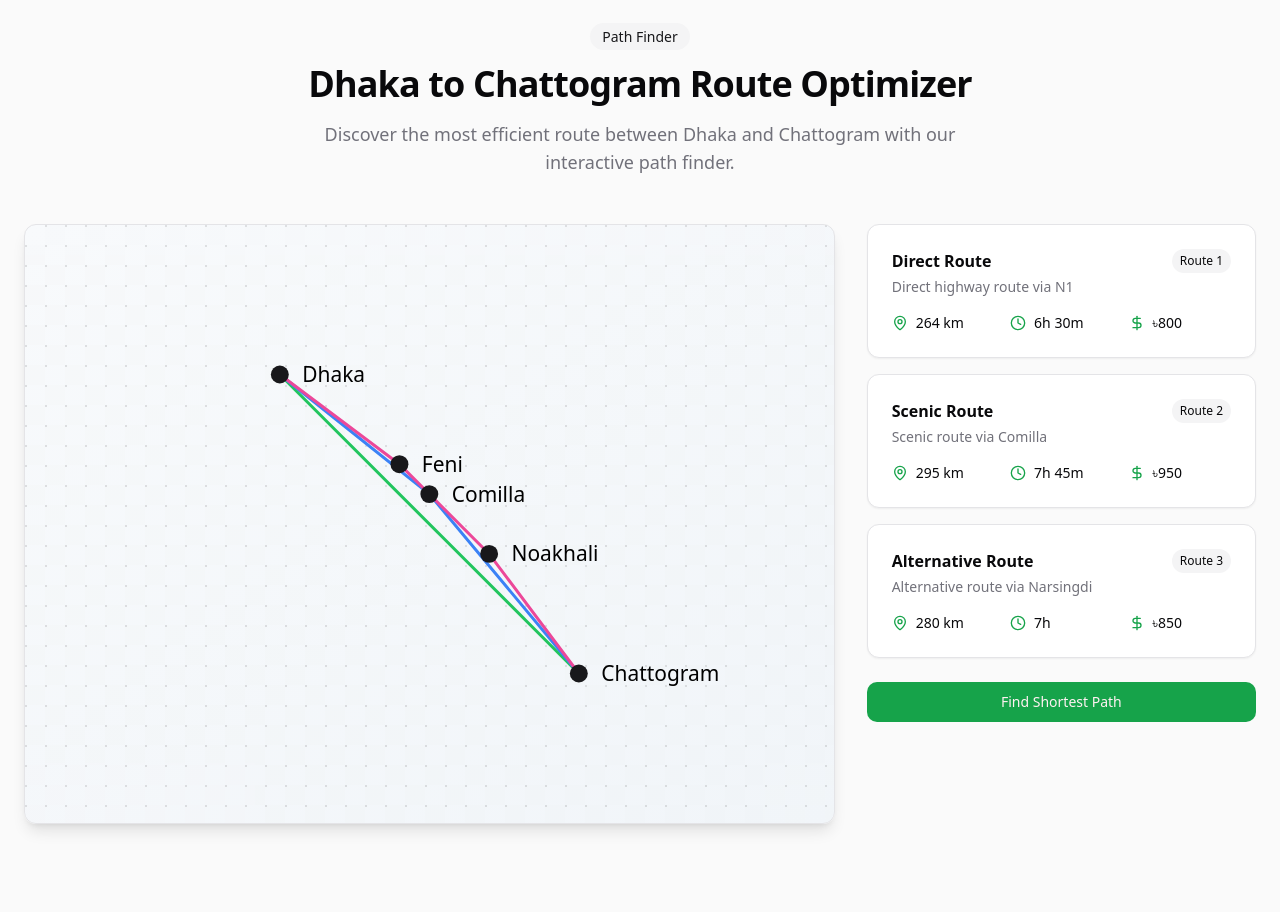
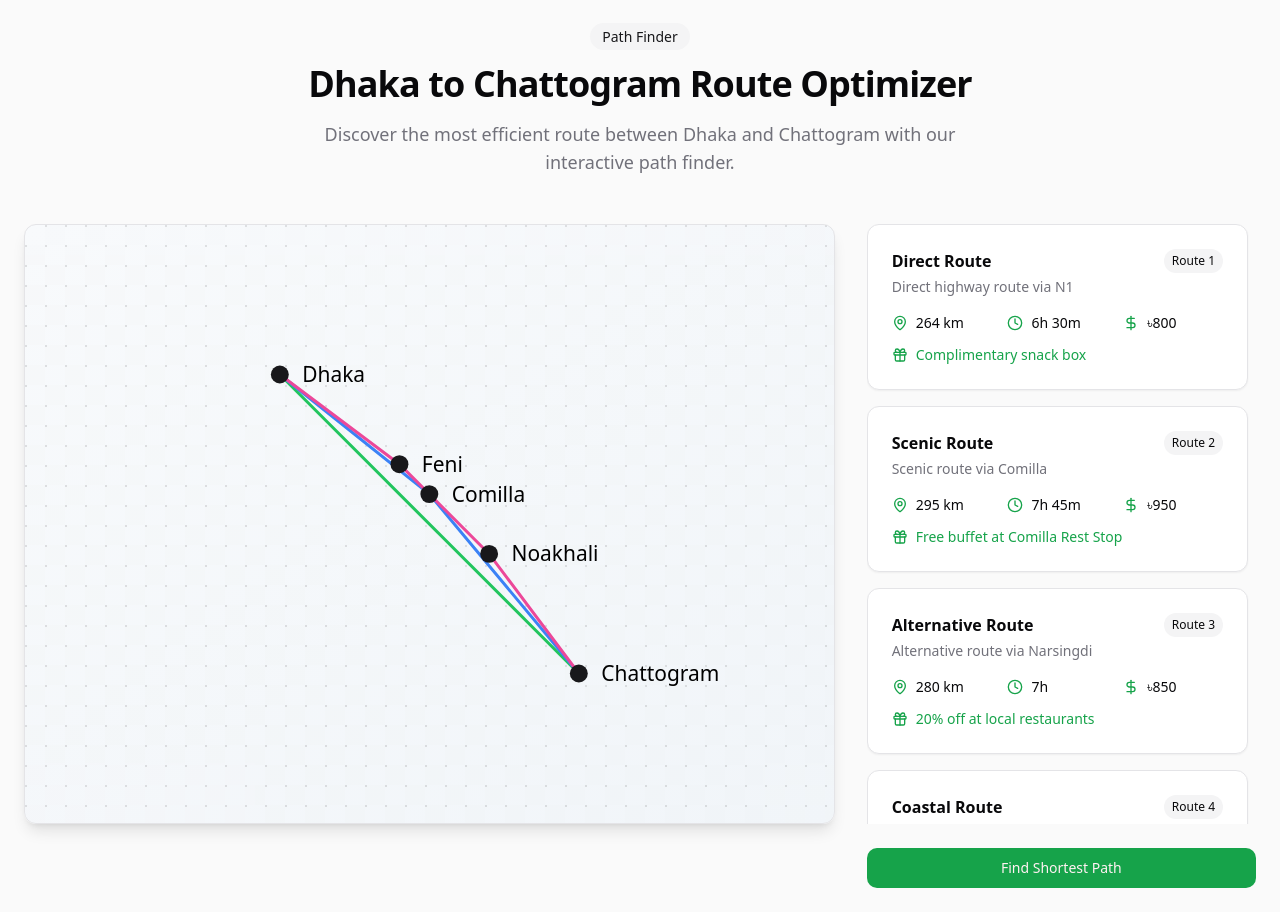
Before and after one commit to turajred/tech-quiz-factory, a React (Vite) app: page / in a window 1280 px wide. Before the commit the page ends 848 px from the top, so only its background shows below. Built offline with nearby package versions, Linux system fonts and the light colour scheme.

Commit message:
Add routes and perks feature
Enhanced the RoutePanel to display a total of 10 routes. Implemented additional perks that provide users with benefits, such as accessing a buffet, when a path is selected.
[skip gpt_engineer]

```diff
--- a/src/components/RoutePanel.tsx
+++ b/src/components/RoutePanel.tsx
@@ -1,5 +1,5 @@
 import { motion } from 'framer-motion';
-import { Clock, DollarSign, MapPin } from 'lucide-react';
+import { Clock, DollarSign, MapPin, Gift } from 'lucide-react';
 
 interface Props {
   onRouteSelect: (index: number) => void;
@@ -14,6 +14,7 @@ export const RoutePanel = ({ onRouteSelect, selectedRoute }: Props) => {
       time: '6h 30m',
       cost: '৳800',
       description: 'Direct highway route via N1',
+      perk: 'Complimentary snack box'
     },
     {
       name: 'Scenic Route',
@@ -21,6 +22,7 @@ export const RoutePanel = ({ onRouteSelect, selectedRoute }: Props) => {
       time: '7h 45m',
       cost: '৳950',
       description: 'Scenic route via Comilla',
+      perk: 'Free buffet at Comilla Rest Stop'
     },
     {
       name: 'Alternative Route',
@@ -28,11 +30,68 @@ export const RoutePanel = ({ onRouteSelect, selectedRoute }: Props) => {
       time: '7h',
       cost: '৳850',
       description: 'Alternative route via Narsingdi',
+      perk: '20% off at local restaurants'
     },
+    {
+      name: 'Coastal Route',
+      distance: '310 km',
+      time: '8h',
+      cost: '৳1100',
+      description: 'Scenic coastal drive via Cox\'s Bazar',
+      perk: 'Beach resort day pass included'
+    },
+    {
+      name: 'Heritage Route',
+      distance: '285 km',
+      time: '7h 15m',
+      cost: '৳900',
+      description: 'Route through historical sites',
+      perk: 'Free guided tour at heritage spots'
+    },
+    {
+      name: 'Express Route',
+      distance: '270 km',
+      time: '6h 45m',
+      cost: '৳950',
+      description: 'Premium highway experience',
+      perk: 'VIP lounge access at rest stops'
+    },
+    {
+      name: 'Adventure Route',
+      distance: '305 km',
+      time: '8h 30m',
+      cost: '৳1000',
+      description: 'Off-road scenic experience',
+      perk: 'Adventure activities package included'
+    },
+    {
+      name: 'Comfort Route',
+      distance: '275 km',
+      time: '7h',
+      cost: '৳925',
+      description: 'Route with premium rest stops',
+      perk: 'Spa service voucher included'
+    },
+    {
+      name: 'Local Route',
+      distance: '290 km',
+      time: '7h 30m',
+      cost: '৳875',
+      description: 'Experience local culture',
+      perk: 'Traditional food tasting experience'
+    },
+    {
+      name: 'Night Route',
+      distance: '268 km',
+      time: '6h 15m',
+      cost: '৳850',
+      description: 'Optimized for night travel',
+      perk: 'Complimentary night kit & coffee'
+    }
   ];
 
   return (
-    <div className="space-y-4">
+    <div className="space-y-4 max-h-[600px] overflow-y-auto pr-2">
       {routes.map((route, index) => (
         <motion.div
           key={index}
@@ -70,6 +129,11 @@ export const RoutePanel = ({ onRouteSelect, selectedRoute }: Props) => {
               <span className="text-sm">{route.cost}</span>
             </div>
           </div>
+
+          <div className="mt-3 flex items-center gap-2 text-sm text-primary">
+            <Gift className="w-4 h-4" />
+            <span>{route.perk}</span>
+          </div>
         </motion.div>
       ))}
     </div>
--- a/src/pages/Index.tsx
+++ b/src/pages/Index.tsx
@@ -13,6 +13,7 @@ const routes = [
     time: '6h 30m',
     cost: '৳800',
     description: 'Direct highway route via N1',
+    perk: 'Complimentary snack box'
   },
   {
     name: 'Scenic Route',
@@ -20,6 +21,7 @@ const routes = [
     time: '7h 45m',
     cost: '৳950',
     description: 'Scenic route via Comilla',
+    perk: 'Free buffet at Comilla Rest Stop'
   },
   {
     name: 'Alternative Route',
@@ -27,7 +29,64 @@ const routes = [
     time: '7h',
     cost: '৳850',
     description: 'Alternative route via Narsingdi',
+    perk: '20% off at local restaurants'
   },
+  {
+    name: 'Coastal Route',
+    distance: '310',
+    time: '8h',
+    cost: '৳1100',
+    description: 'Scenic coastal drive via Cox\'s Bazar',
+    perk: 'Beach resort day pass included'
+  },
+  {
+    name: 'Heritage Route',
+    distance: '285',
+    time: '7h 15m',
+    cost: '৳900',
+    description: 'Route through historical sites',
+    perk: 'Free guided tour at heritage spots'
+  },
+  {
+    name: 'Express Route',
+    distance: '270',
+    time: '6h 45m',
+    cost: '৳950',
+    description: 'Premium highway experience',
+    perk: 'VIP lounge access at rest stops'
+  },
+  {
+    name: 'Adventure Route',
+    distance: '305',
+    time: '8h 30m',
+    cost: '৳1000',
+    description: 'Off-road scenic experience',
+    perk: 'Adventure activities package included'
+  },
+  {
+    name: 'Comfort Route',
+    distance: '275',
+    time: '7h',
+    cost: '৳925',
+    description: 'Route with premium rest stops',
+    perk: 'Spa service voucher included'
+  },
+  {
+    name: 'Local Route',
+    distance: '290',
+    time: '7h 30m',
+    cost: '৳875',
+    description: 'Experience local culture',
+    perk: 'Traditional food tasting experience'
+  },
+  {
+    name: 'Night Route',
+    distance: '268',
+    time: '6h 15m',
+    cost: '৳850',
+    description: 'Optimized for night travel',
+    perk: 'Complimentary night kit & coffee'
+  }
 ];
 
 const Index = () => {
```
